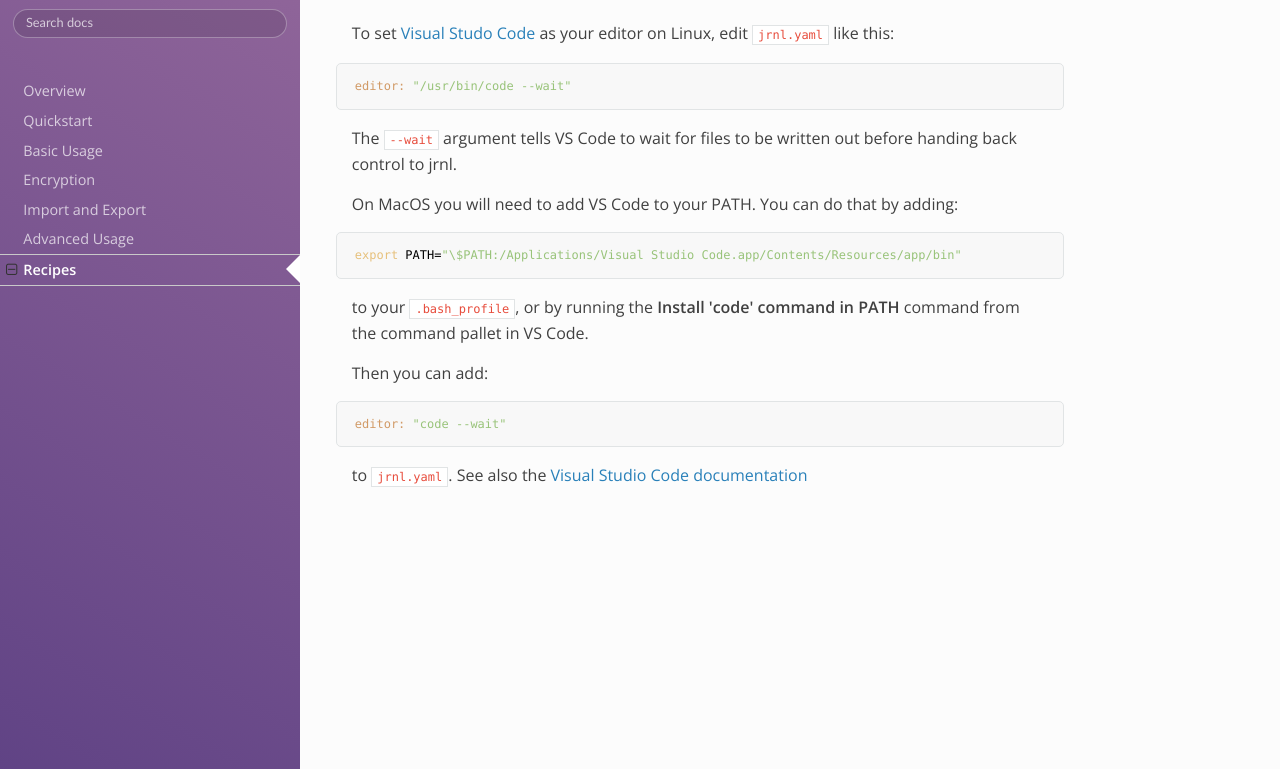
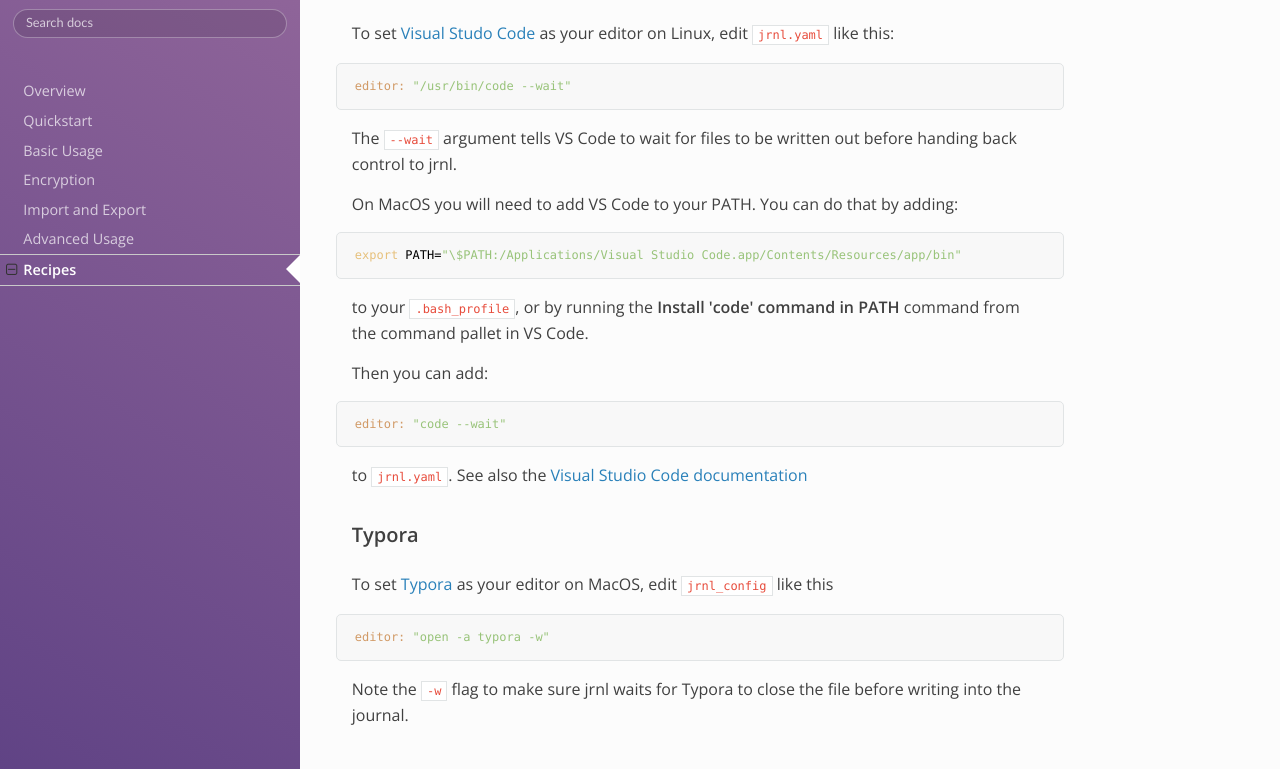
Before and after one commit to jrnl-org/jrnl, an MkDocs documentation site: the page built from docs/recipes.md, in a window 1280 px wide and 900 px high, scrolled down 3601 px, cut to the strip 131-900 px from the top of the window. Built offline with MkDocs 1.6.1, drawn with Linux system fonts in a browser that asks for light colours; nearby versions of some CDN libraries.

Commit message:
Update recipes.md
adds instructions for using Typora as external editor

````diff
--- a/docs/recipes.md
+++ b/docs/recipes.md
@@ -197,3 +197,13 @@
 ```
 
 to `jrnl.yaml`. See also the [Visual Studio Code documentation](https://code.visualstudio.com/docs/setup/mac)
+
+### Typora
+
+To set [Typora](https://typora.io) as your editor on MacOS, edit `jrnl_config` like this
+
+```yaml
+editor: "open -a typora -w"
+```
+Note the `-w` flag to make sure jrnl waits for Typora to close the
+file before writing into the journal.
````
